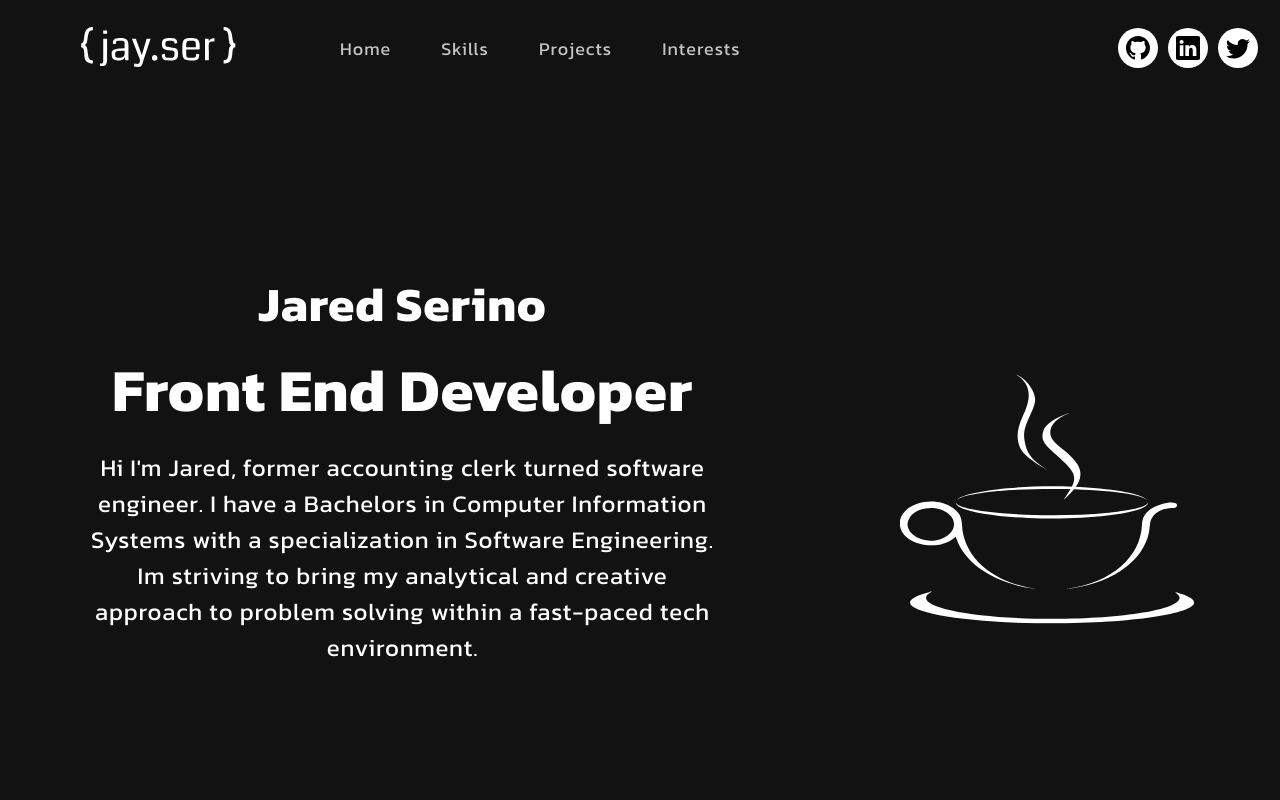
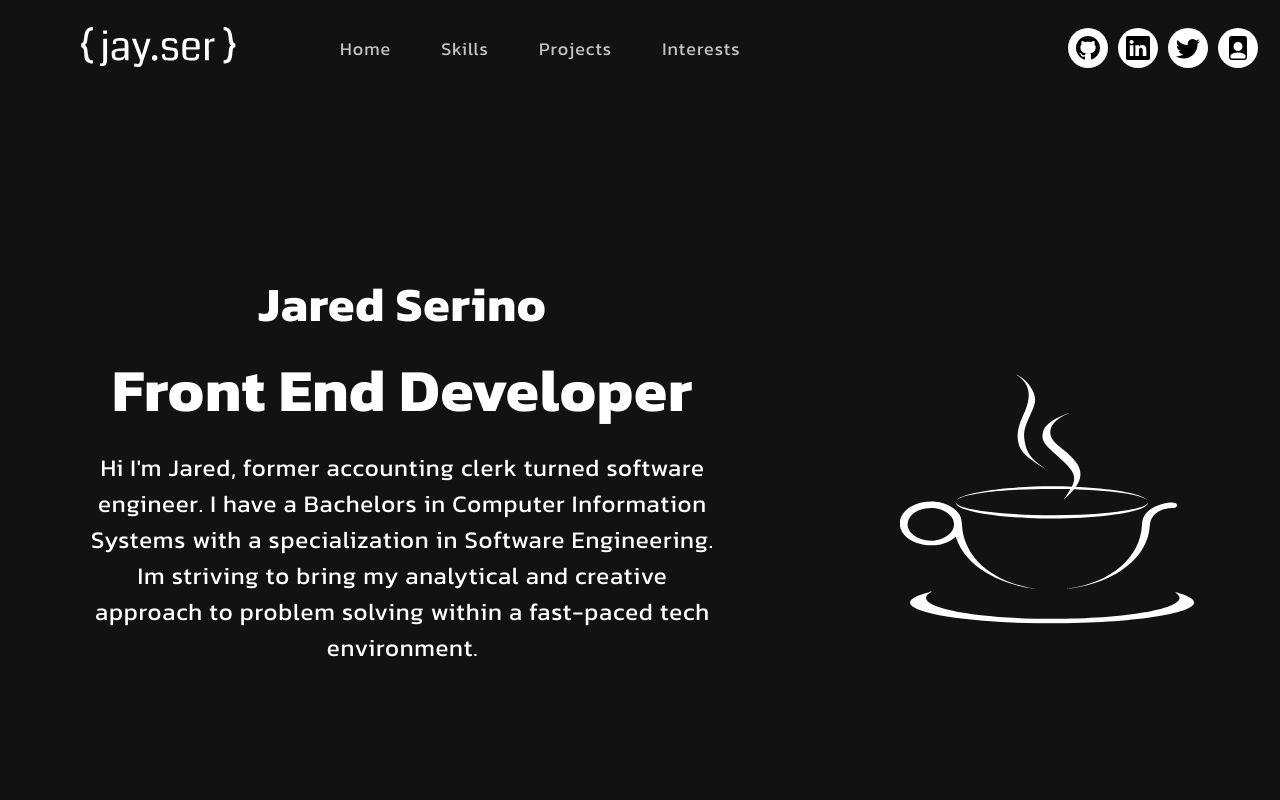
Before and after one commit to jaserino/portfolio, a React (Create React App) app: page / in a window 1280 px wide. Shown: the top 800 px of the page. Built offline with nearby package versions, Linux system fonts and the light colour scheme.

Commit message:
updated resume

```diff
--- a/src/components/Nav.js
+++ b/src/components/Nav.js
@@ -4,7 +4,7 @@
 import linkedin from '../assets/img/linkedin.svg';
 import twitter from '../assets/img/twitter.svg';
 import resume from '../assets/img/resume.svg';
-import CV from '../assets/img/JaredSerinoFE.pdf';
+import CV from '../assets/img/JaredSerinoResume.pdf';
 import logo from '../assets/img/logo.svg';
 
 export const NavBar = () => {
@@ -84,9 +84,9 @@
             <a href="https://twitter.com/jare_ser">
               <img src={twitter} alt="" />
             </a>
-            {/* <a href={CV} download>
+            <a href={CV} download>
               <img src={resume} alt="" />
-            </a> */}
+            </a>
           </div>
         </span>
       </Container>
```
Also changed, not shown: 2 other files (tests, documents, lock files or other folders).
